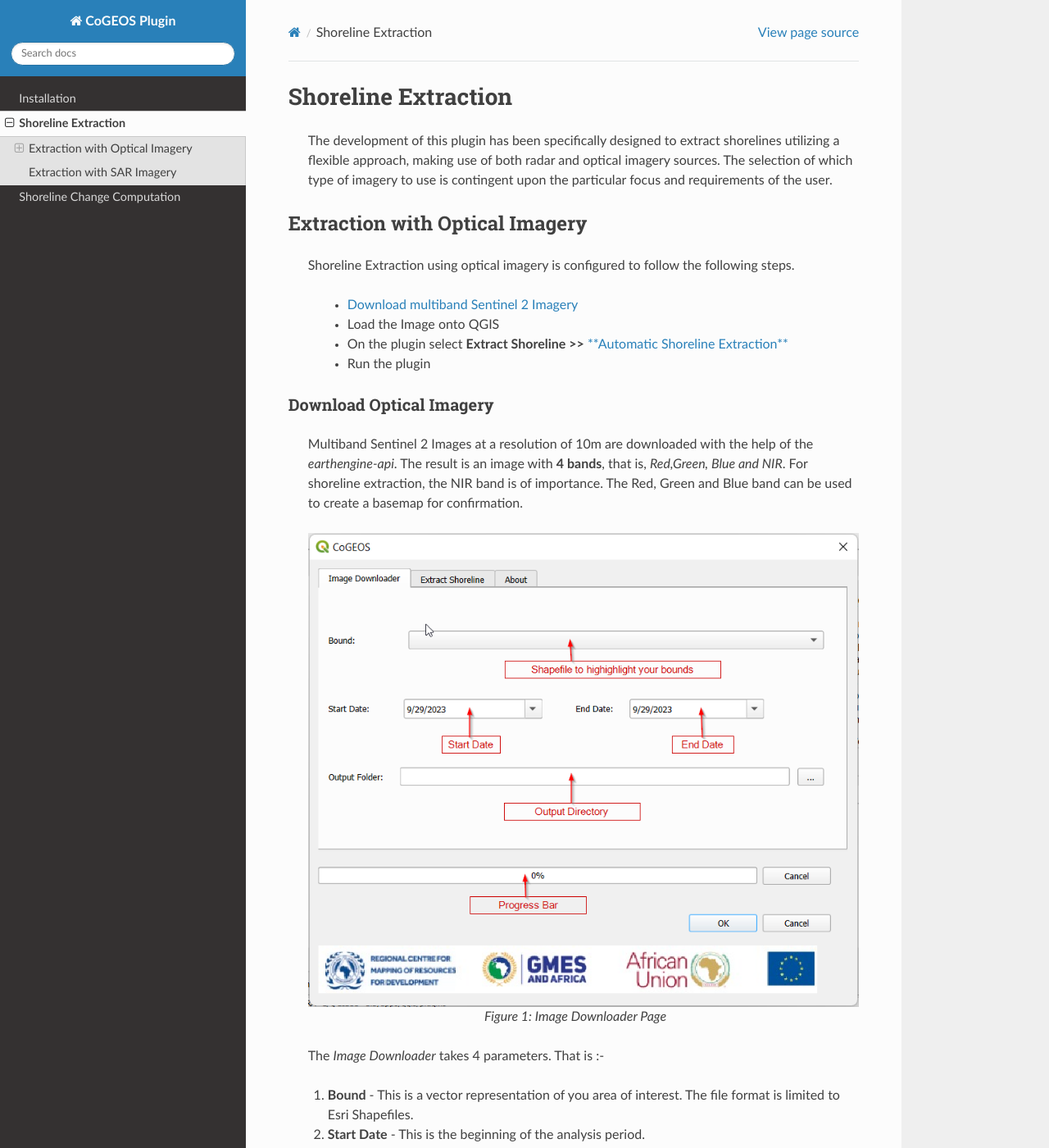
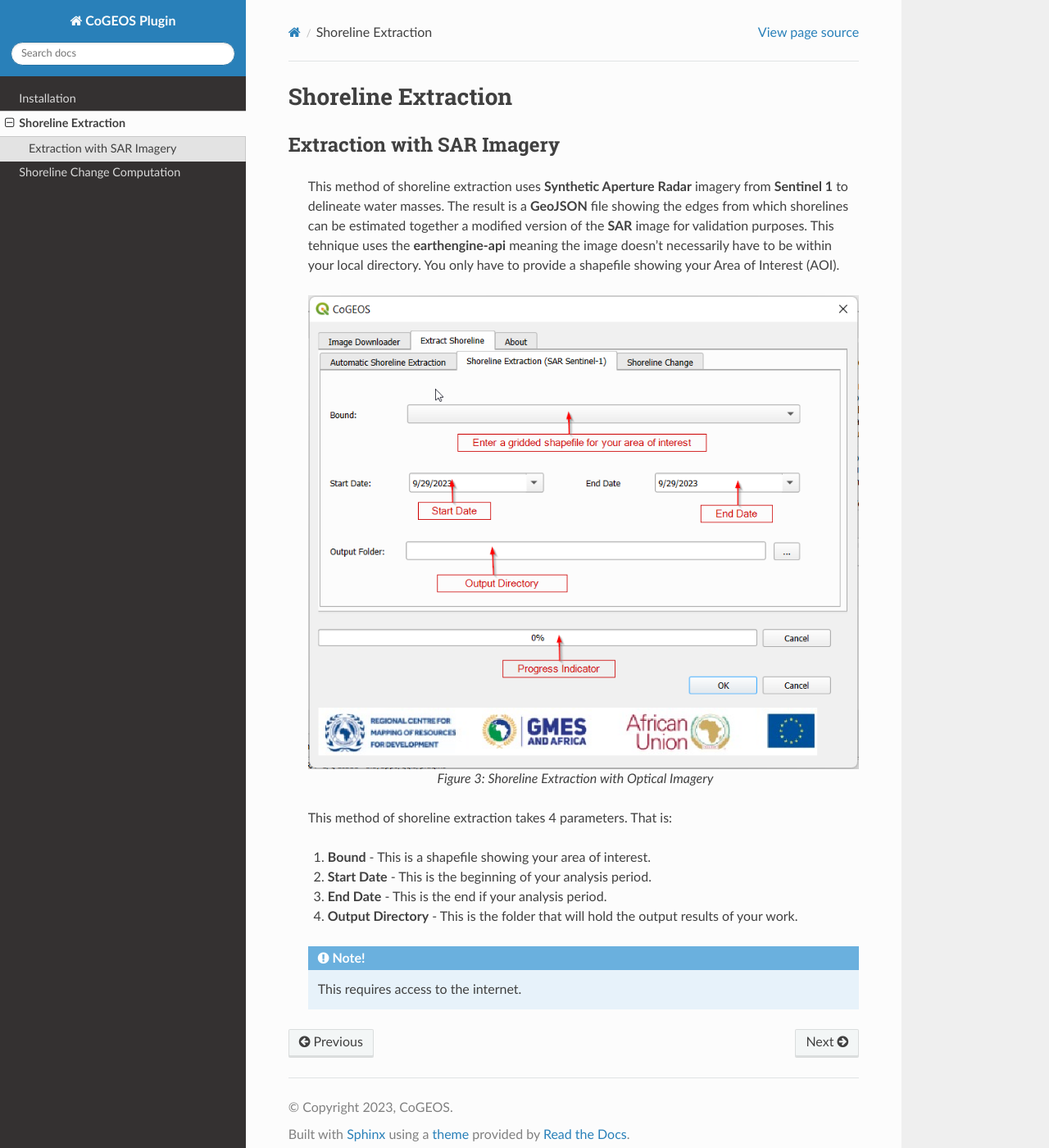
Before and after one commit to Kevin-Kiprotich/CoGEOS-plugin-documentation, a Sphinx documentation site: the page built from source/ShorelineExtraction.rst, in a window 1280 px wide and 1400 px high. Shown: the whole window at 82% size. Built offline with Sphinx 7.4.7 and the Read the Docs theme 2.0.0, drawn with Linux system fonts in a browser that asks for light colours; some of the changed text lies outside the part shown.

Commit message:
changed the documentation to match the new plugin

```diff
--- a/source/ShorelineExtraction.rst
+++ b/source/ShorelineExtraction.rst
@@ -2,63 +2,6 @@
 
 Shoreline Extraction
 ===============================
-
- The development of this plugin has been specifically designed to extract shorelines utilizing a flexible approach, making use of both radar and optical imagery sources. The selection of which type of imagery to use is contingent upon the particular focus and requirements of the user.
-
-Extraction with Optical Imagery
---------------------------------
-
- Shoreline Extraction using optical imagery is configured to follow the following steps.
-
-    * :ref:`Download multiband Sentinel 2 Imagery <downloadimagery>`
-    * Load the Image onto QGIS
-    * On the plugin select **Extract Shoreline >>** :ref:`**Automatic Shoreline Extraction** <shorelineextractionoptical>`
-    * Run the plugin
-
-.. _downloadimagery:
-
-Download Optical Imagery
-_________________________
-
- Multiband Sentinel 2 Images at a resolution of 10m are downloaded with the help of the *earthengine-api*. The result is an image with **4 bands**, that is, *Red,Green, Blue and NIR*. For shoreline extraction, the NIR band is of importance. The Red, Green and Blue band can be used to create a basemap for confirmation.
-
- .. figure:: ./Images/Download.png
-    :alt: Download Imagery on the plugin
-    :align: center
-
-    *Figure 1: Image Downloader Page*
-
- The *Image Downloader* takes 4 parameters. That is :-
-
- 1. **Bound** - This is a vector representation of you area of interest. The file format is limited to Esri Shapefiles.
- 2. **Start Date** - This is the beginning of the analysis period.
- 3. **End Date** - This is the end of the analysis period
- 4. **Output Directory** - This is the folder in which the image will be stored.
-
- .. admonition:: Note!
-
-    - The image being downloaded is **Sentinel 2A**. This means that the analysis period is limited to **2015 - present**.
-    - The plugin may create additional directories in your output folder. You can delete them after the image has been downloaded.
-
-.. _shorelineextractionoptical:
-
-Shoreline Extraction
-_________________________
-
- Shoreline extraction with optical imagery uses the Near Infrared band to delineate land and water masses. It takes a singleband or multiband raster image from which the
- Near Infrared band can be selected for use in the analysis. The output is a **GeoJSON** file with a polygon showing the land mass including the shoreline. From this, the shoreline can be extracted.
-
- .. figure:: ./Images/Optical.png
-    :alt: Shoreline Extraction with Optical Imagery
-    :align: center
-
-    *Figure 2: Shoreline Extraction with Optical Imagery*
-
- Automatic Shoreline Extraction with optical imagery takes 3 parameters. That is:
-
- 1. **Multiband Raster** - This is the image that was initially downloaded from the image downloader. For purposes of consistency, please use the downloaded image.
- 2. **NIR Band** - The plugin counts the number of bands in the multiband raster image. You will be required to select the band number that represents the NIR band.
- 3. **Output Foder** - This is the directory where you want to save the extracted shoreline.
 
 
 .. _sarextraction:
@@ -66,8 +9,9 @@
 Extraction with SAR Imagery
 ----------------------------
 
- This method of shoreline extraction uses **Synthetic Aperture Radar** imagery from **Sentinel 1** to delineate water masses. The result is a **GeoJSON** file showing the edges from which shorelines can be estimated.
- This tehnique uses the **earthengine-api** meaning the image doesn't necessarily have to be within your local directory. You only have to provide a **gridded** shapefile showing your Area of Interest (AOI).
+ This method of shoreline extraction uses **Synthetic Aperture Radar** imagery from **Sentinel 1** to delineate water masses. The result is a **GeoJSON** file showing the edges from which shorelines can be estimated together
+ a modified version of the **SAR** image for validation purposes.
+ This tehnique uses the **earthengine-api** meaning the image doesn't necessarily have to be within your local directory. You only have to provide a  shapefile showing your Area of Interest (AOI).
 
  .. figure:: ./Images/SAR.png
     :alt: Shoreline Extraction with SAR imagery
@@ -78,11 +22,11 @@
 
  This method of shoreline extraction takes 4 parameters. That is:
 
- 1. **Bound** - This is a **gridded** shapefile showing your area of interest.
+ 1. **Bound** - This is a shapefile showing your area of interest.
  2. **Start Date** - This is the beginning of your analysis period.
  3. **End Date** - This is the end if your analysis period.
  4. **Output Directory** - This is the folder that will hold the output results of your work.
 
  .. admonition:: Note!
 
-   The bound in should be **gridded** to reduce download and processing time.
+   This requires access to the internet.
```
Also changed, not shown: source/Installation.rst (+5 -26 lines), source/shorelineChange.rst (+5 -5 lines), 13 other files.
